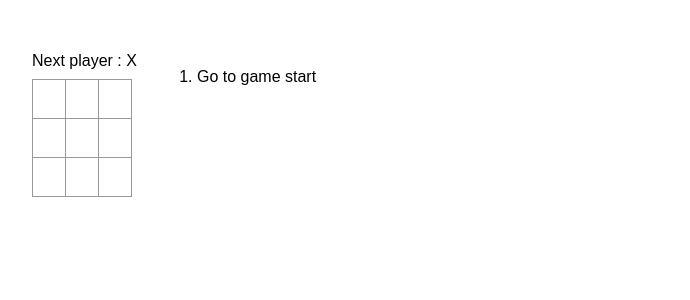
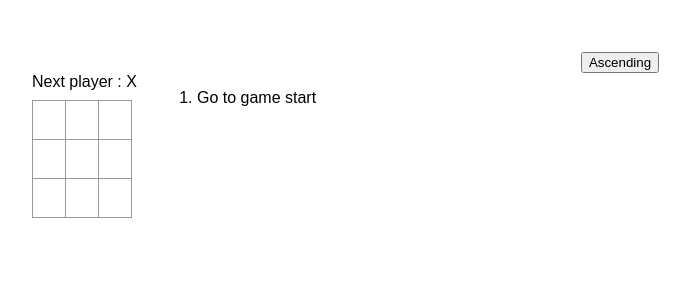
Before and after one commit to level1cr3/reactDoc, a React (Vite) app: page / in a window 1280 px wide. Shown: the top 300 px of the page, without its empty margins (20-710 px from the left). Built offline with nearby package versions, Linux system fonts and the light colour scheme.

Commit message:
Ascending and descending moves history

```diff
--- a/src/tictactoe/Game.tsx
+++ b/src/tictactoe/Game.tsx
@@ -3,6 +3,7 @@ import styles from "./Game.module.css";
 import { useState } from "react";
 
 const Game = () => {
+  const [asc, setAsc] = useState(true);
   const [currentMove, setCurrentMove] = useState(0);
   const [history, setHistory] = useState<string[][]>([Array(9).fill(null)]); // default value is array with single item. which itself is array.
   const currentSquares = history[currentMove];
@@ -18,7 +19,7 @@ const Game = () => {
     setCurrentMove(nextMove);
   };
 
-  const moves = history.map((_, move) => {
+  let moves = history.map((_, move) => {
     const description = move > 0 ? `Go to move # ${move}` : `Go to game start`;
     const isCurrentMove = history.length - 1 === move;
     const moveControl = isCurrentMove ? (
@@ -32,8 +33,20 @@ const Game = () => {
     return <li key={move}>{moveControl}</li>;
   });
 
+  moves = asc ? moves : [...moves].reverse(); // don't do moves.reverse() this is not react way.
+
+  // React’s rendering works best when you treat all data as immutable — meaning you create new arrays/objects rather than changing them directly.
+
   return (
     <>
+      <button
+        onClick={() => {
+          setAsc(!asc);
+        }}
+      >
+        {asc ? "Ascending" : "Descending"}
+      </button>
+
       <div className={styles.game}>
         <div className="game-board">
           <Board
```
